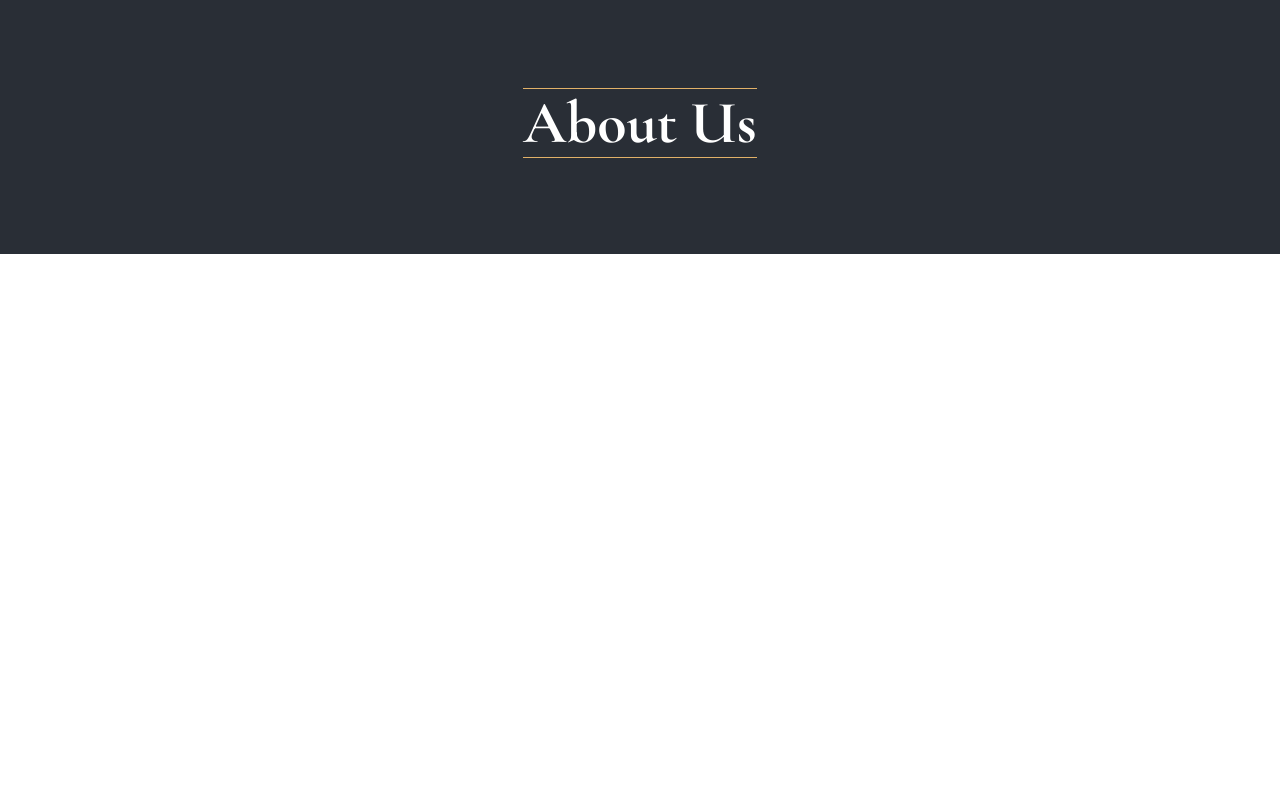
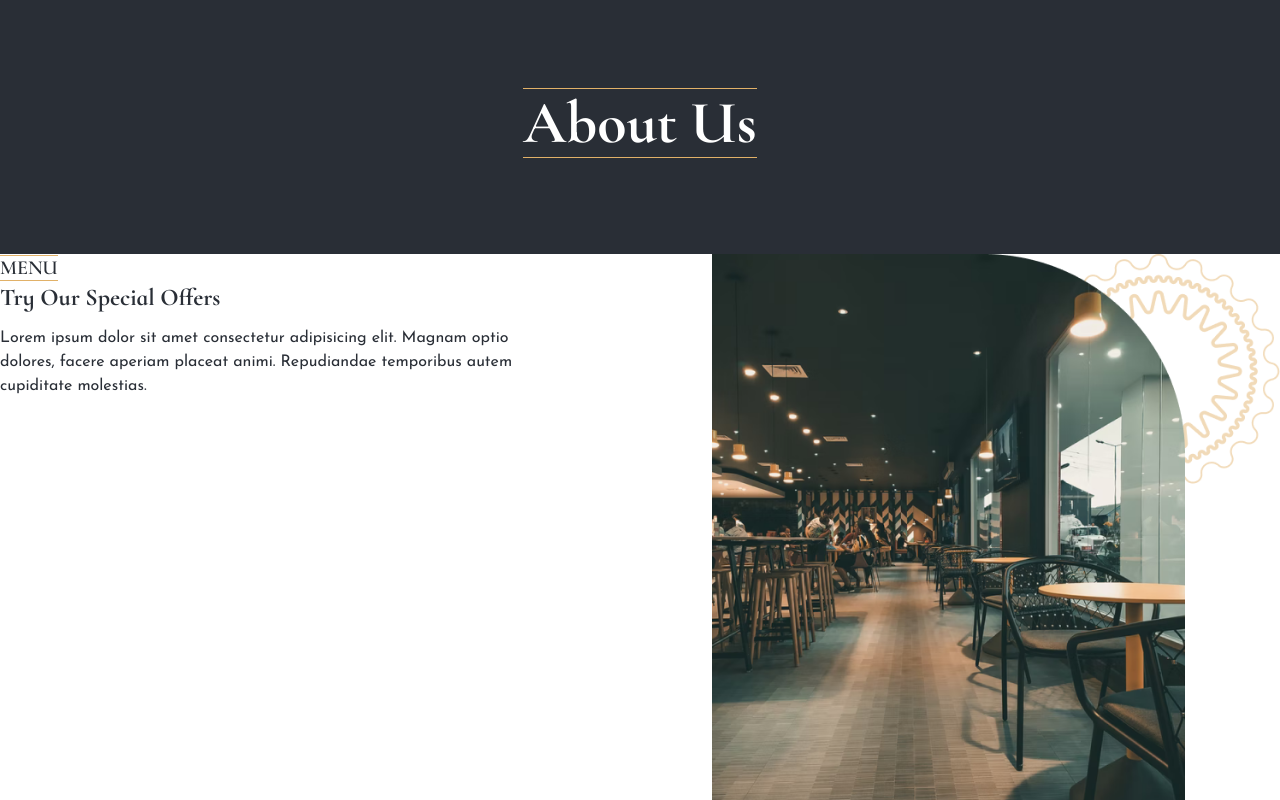
Before and after one commit to devmanirul/restaurant-react, a React (Vite) app: page /about in a window 1280 px wide. Shown: the part 332-1132 px from the top of the page. Before the commit the page ends 800 px from the top, so only its background shows below. Built offline with nearby package versions, Linux system fonts and the light colour scheme.

Commit message:
create QualityTradition component

```diff
--- /dev/null
+++ b/src/components/About/QualityTraition/index.jsx
@@ -0,0 +1,30 @@
+import qualityPic from "../../../assets/images/about/qualityLeft.png";
+const QualityTradition = () => {
+  return (
+    <div className="w-full flex flex-row gap-36 container mx-auto">
+      {/* left */}
+      <div className="w-6/12">
+        <div className="">
+          <h3 className="text-black text-xl font-semibold font-Cormorant border-y border-cream inline">
+            MENU
+          </h3>
+          <h1 className="text-black text-2xl font-bold font-Cormorant">
+            Try Our Special Offers
+          </h1>
+          <p className="text-black text-base font-normal mt-3 font-josefin">
+            Lorem ipsum dolor sit amet consectetur adipisicing elit. Magnam
+            optio dolores, facere aperiam placeat animi. Repudiandae temporibus
+            autem cupiditate molestias.
+          </p>
+        </div>
+      </div>
+      {/* right */}
+      <div className="w-6/12">
+        <div className="">
+          <img src={qualityPic} alt="" className="" />
+        </div>
+      </div>
+    </div>
+  );
+};
+export default QualityTradition;
--- a/src/pages/About/index.jsx
+++ b/src/pages/About/index.jsx
@@ -1,3 +1,4 @@
+import QualityTradition from "../../components/About/QualityTraition";
 import Header from "../../components/Shared/Header";
 import PageTitle from "../../components/Shared/PageTitle";
 
@@ -6,6 +7,7 @@ const About = () => {
     <div>
       <Header />
       <PageTitle title={"About Us"} />
+      <QualityTradition />
     </div>
   );
 };
```
Also changed, not shown: src/assets/images/about/qualityLeft.png (added).
